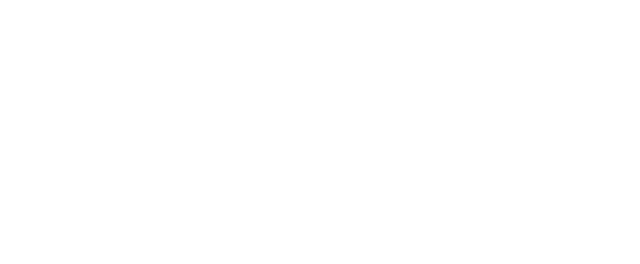
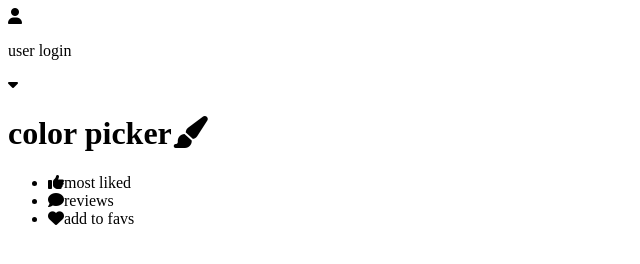
Before and after one commit to e-spitz/static-comp-2, a plain HTML site: page index.html in a window 1280 px wide. Shown: the whole page, without its empty margins (0-640 px from the left). Drawn offline with Linux system fonts and the light colour scheme.

Commit message:
Add header/nav bar section and logos

```diff
--- a/index.html
+++ b/index.html
@@ -11,6 +11,21 @@
     <meta name="viewport" content="width=device-width, initial-scale=1">
   </head>
   <body>
+    <header>
+      <div class="user-container">
+        <i class="fas fa-user"></i>
+        <p class="user-login">user login</p>
+        <i class="fas fa-caret-down"></i>
+      </div>
+      <div class="main-title">
+        <h1>color picker<i class="fas fa-paint-brush"></i></h1>
+      </div>
+      <ul class="nav-links">
+        <li><i class="fas fa-thumbs-up"></i>most liked</li>
+        <li><i class="fas fa-comment"></i>reviews</li>
+        <li><i class="fas fa-heart"></i>add to favs</li>
+      </ul>
+    </header>
 
   </body>
 </html>
```
